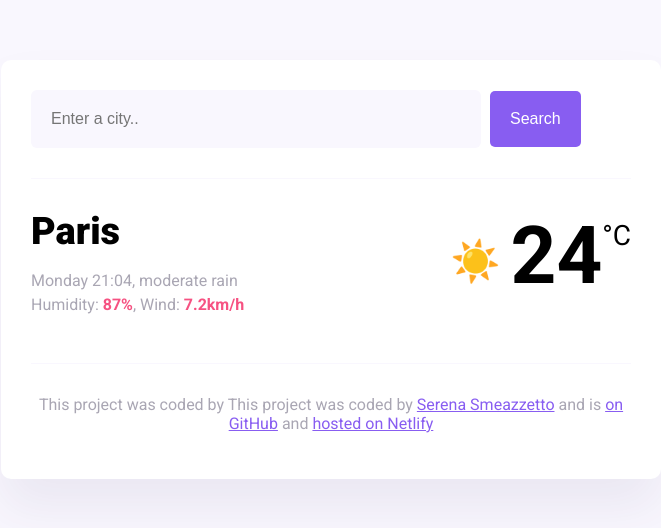
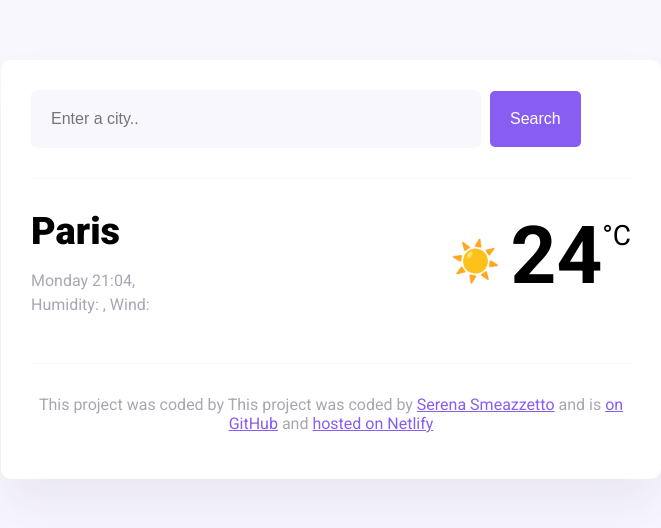
Before and after one commit to Serena-Sbi/meteo-plus-Serena2, a website built with Parcel: page index.html in a window 1280 px wide. Shown: the whole page, without its empty margins (309-970 px from the left). Built offline with nearby package versions, Linux system fonts and the light colour scheme.

Commit message:
Add files via upload

```diff
--- a/index.html
+++ b/index.html
@@ -32,10 +32,10 @@
           <div>
             <h1 class="current-city" id="current-city">Paris</h1>
             <p class="current-details">
-              <span id="current-date"></span>,
-              <span id="description">moderate rain</span> <br />
-              Humidity: <strong id="humidity">87%</strong>, Wind:
-              <strong id="wind-speed">7.2km/h</strong>
+              <span id="current-date"></span>, <span id="description"></span>
+              <br />
+              Humidity: <strong id="humidity"></strong>, Wind:
+              <strong id="wind-speed"></strong>
             </p>
           </div>
           <div class="current-temperature">
```
